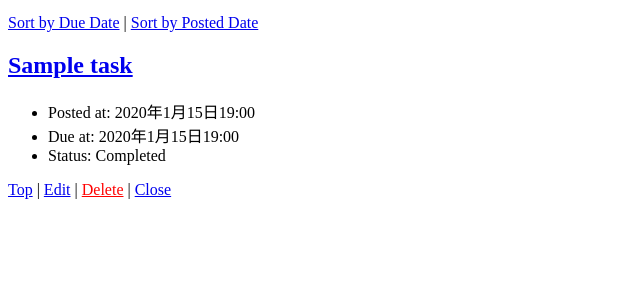
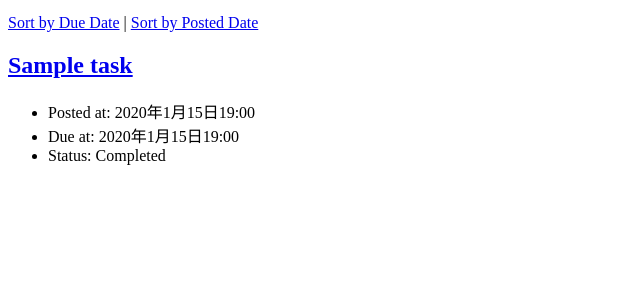
Before and after one commit to s1f102301381/django-test-exercise, a Django app: page / in a window 1280 px wide. Shown: the part 217-517 px from the top of the page, without its empty margins (0-640 px from the left). Run offline with Django 5.2, Linux system fonts and the light colour scheme; tables that the repository leaves empty hold one stand-in row (values such as "Sample post").

Commit message:
詳細ページのリンクを修正

```diff
--- a/todo/templates/todo/detail.html
+++ b/todo/templates/todo/detail.html
@@ -23,8 +23,10 @@
     </ul>
 
     <div>
-      <a href="{% url 'index' %}">Top</a>
-      <a href="{% url 'close' task.id %}">Close</a>
+        <a href="{% url 'index' %}">Top</a> |
+        <a href="{% url 'update' task.id %}">Edit</a> |
+        <a href="{% url 'delete' task.id %}" style="color: red;">Delete</a> |
+        <a href="{% url 'close' task.id %}">Close</a>
     </div>
   </body>
 
--- a/todo/templates/todo/index.html
+++ b/todo/templates/todo/index.html
@@ -46,12 +46,6 @@
         <li>Status: Not Completed</li>
         {% endif %}
       </ul>
-      <div>
-        <a href="{% url 'index' %}">Top</a> |
-        <a href="#">Edit</a> |
-        <a href="{% url 'delete' task.id %}" style="color: red;">Delete</a> |
-        <a href="#">Close</a>
-      </div>
     </div>
     {% endfor %}
   </body>
```
